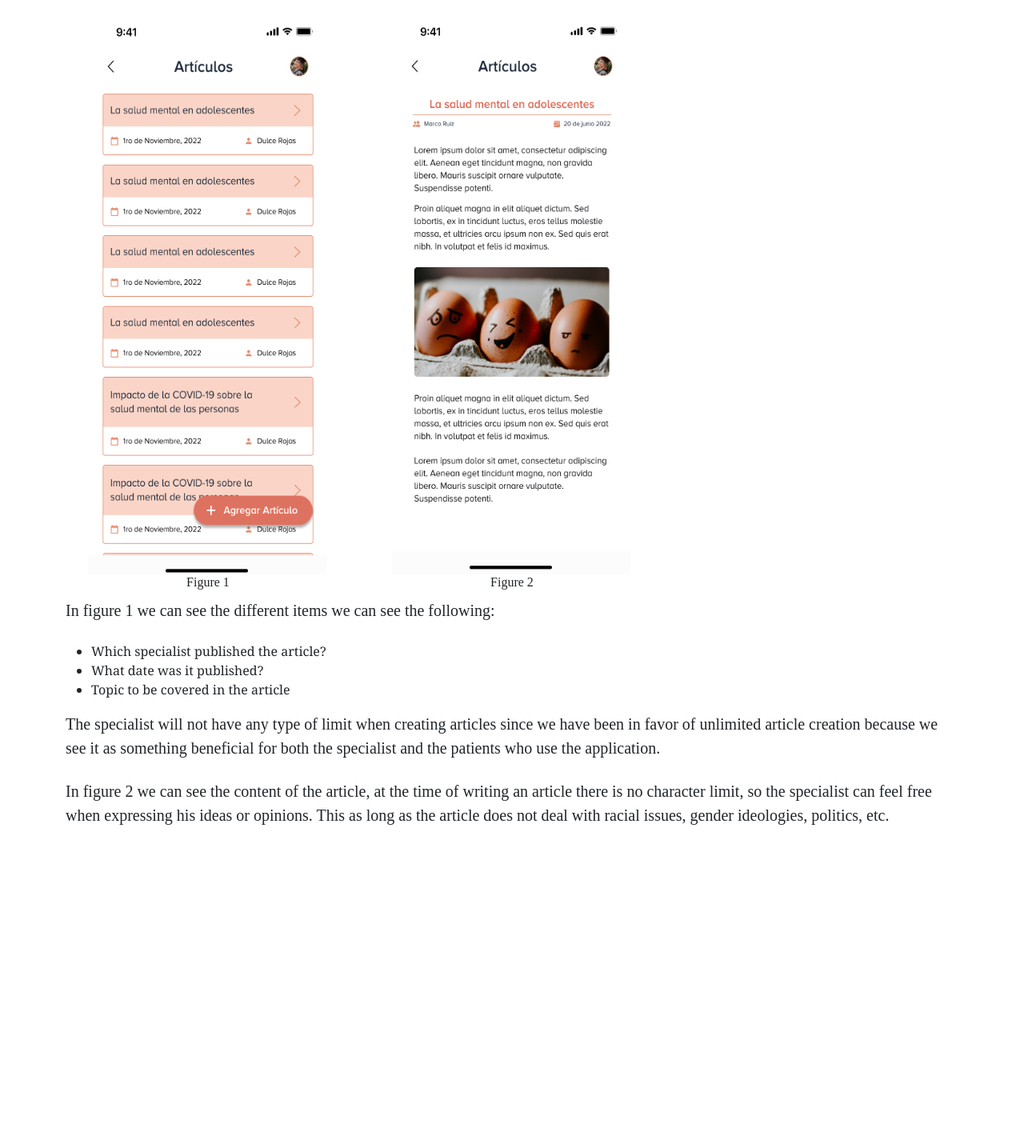
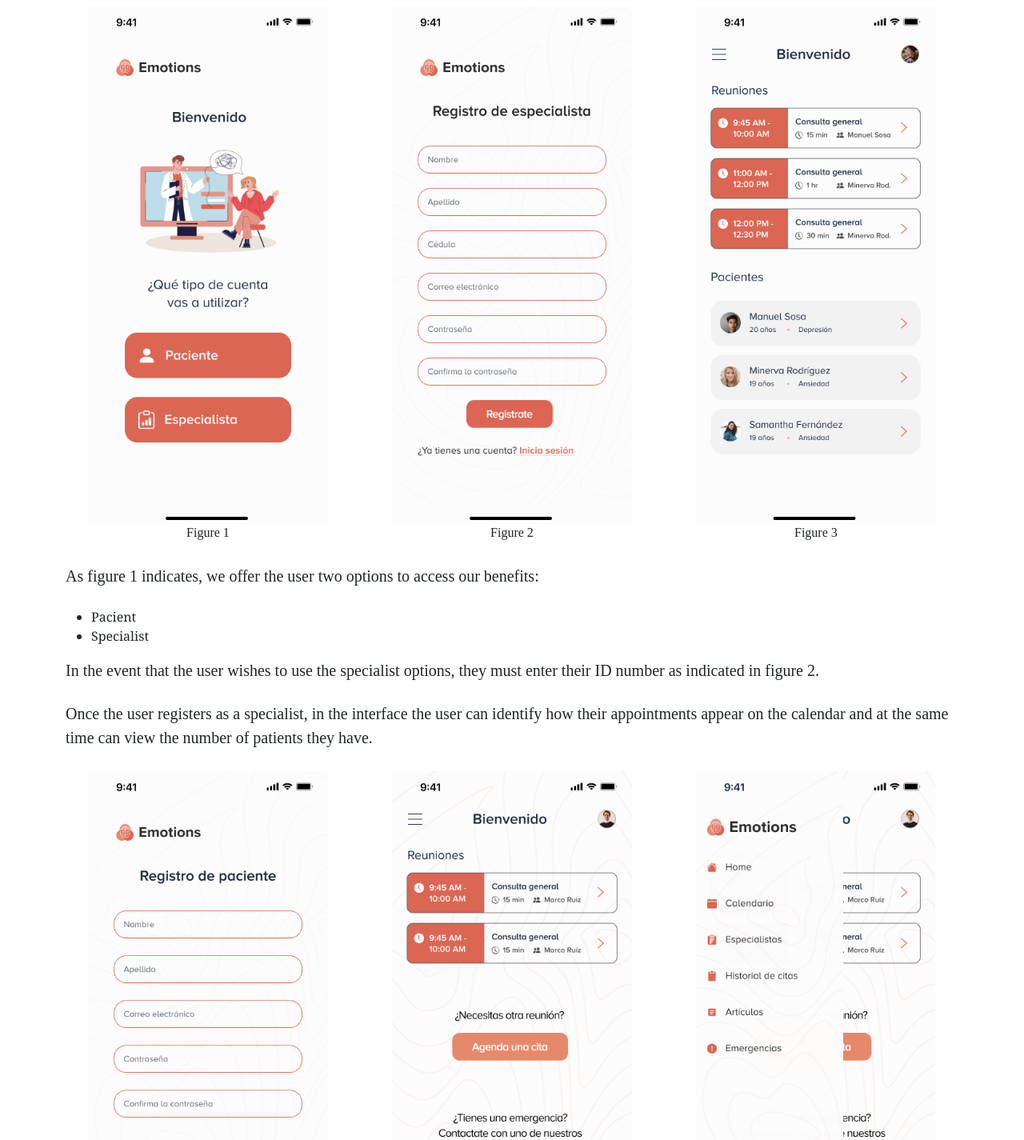
Before and after one commit to weabreu16/support-emotions, a React (Vite) app: page / in a window 1280 px wide. Shown: the part 189-1614 px from the top of the page at 80% size. Before the commit the page ends 1247 px from the top, so only its background shows below. Built offline with nearby package versions, Linux system fonts and the light colour scheme.

Commit message:
profiles page

```diff
--- a/src/App.tsx
+++ b/src/App.tsx
@@ -1,12 +1,12 @@
 import { AppNavBar } from './components/app-navbar';
-import { About, Article, Contact, Home } from './pages';
+import { About, Article, Contact, Home, Profiles } from './pages';
 
 function App() {
 
   return (
     <>
         <AppNavBar />
-        <Article />
+        <Profiles />
     </>
   )
 }
--- a/src/pages/index.ts
+++ b/src/pages/index.ts
@@ -2,3 +2,4 @@ export { Home } from "./home/Home";
 export { About } from "./about/About";
 export { Contact } from "./contact/Contact";
 export { Article } from "./article/Article";
+export { Profiles } from "./profiles/Profiles";
--- /dev/null
+++ b/src/pages/profiles/Profiles.tsx
@@ -0,0 +1,71 @@
+import React from 'react';
+import { Container } from 'react-bootstrap';
+import './ProfilesSS.css';
+import TipoDeCuenta_1 from "../../Images/TipoDeCuenta_1.png";
+import RegistroEspecialista_1 from "../../Images/RegistroEspecialista_1.png";
+import Dashboard_1 from "../../Images/Dashboard_1.png";
+import RegistroPaciente_1 from "../../Images/RegistroPaciente _1.png";
+import Dashboard_12 from "../../Images/Dashboard_12.png";
+import Dashboard_Menu from "../../Images/Dashboard_Menu.png";
+
+export const Profiles = () => {
+  return (
+    <Container className="mt-2" style={{fontFamily: "'Times New Roman', Times, serif"}}>
+        <h2>Profiles</h2>
+
+        <p className="fs-5 mb-4">In this section we will see how specialists/patients can create their accounts to be able to use our application, we will also be able to see how the interface of our application looks when the user who logs in is a specialist or user.</p>
+
+
+        <div className="row">
+            <div className="pro">
+                <img src={TipoDeCuenta_1} alt="s2" style={{width: "80%"}} />
+                <h6>Figure 1</h6>
+            </div>
+
+            <div className="pro">
+                <img src={RegistroEspecialista_1} alt="s2" style={{width: "80%"}} />
+                <h6>Figure 2</h6>
+            </div>
+
+            <div className="pro">
+                <img src={Dashboard_1} alt="s2" style={{width: "80%"}} />
+                <h6>Figure 3</h6>
+            </div>
+        </div>
+
+        <p className="fs-5 mb-4">As figure 1 indicates, we offer the user two options to access our benefits:</p>
+
+        <ul>
+            <li>Pacient</li>
+            <li>Specialist</li>
+        </ul>
+
+        <p className="fs-5 mb-4">In the event that the user wishes to use the specialist options, they must enter their ID number as indicated in figure 2.</p>
+
+        <p className="fs-5 mb-4">Once the user registers as a specialist, in the interface the user can identify how their appointments appear on the calendar and at the same time can view the number of patients they have.</p>
+
+
+
+        <div className="row">
+            <div className="pro">
+                <img src={RegistroPaciente_1} alt="s2" style={{width: "80%"}} />
+                <h6>Figure 4</h6>
+            </div>
+
+            <div className="pro">
+                <img src={Dashboard_12} alt="s2" style={{width: "80%"}} />
+                <h6>Figure 5</h6>
+            </div>
+
+            <div className="pro">
+                <img src={Dashboard_Menu} alt="s2" style={{width: "80%"}} />
+                <h6>Figure 6</h6>
+            </div>
+        </div>
+
+        <p className="fs-5 mb-4">As we can see in Figure 4, when the user wishes to register as a patient, they will not be asked for their ID, since their email would be enough for authentication.</p>
+
+        <p className="fs-5 mb-4">Already in Figure 5, the interface that the patient will be using is presented, in this case instead of appearing patients as shown in Figure 3. In this case the user will see their scheduled meetings, their duration and with which specialist they will meet.</p>
+    </Container>
+  )
+}
--- /dev/null
+++ b/src/pages/profiles/ProfilesSS.css
@@ -0,0 +1,15 @@
+.body {
+    font-family: Georgia, 'Times New Roman', Times, serif;
+    box-sizing: border-box;
+}
+
+.pro {
+    float: left;
+    width: 33.33%;
+    padding: 3px;
+    text-align: center;
+}
+
+.pro {
+     height: 700px;
+}
```
